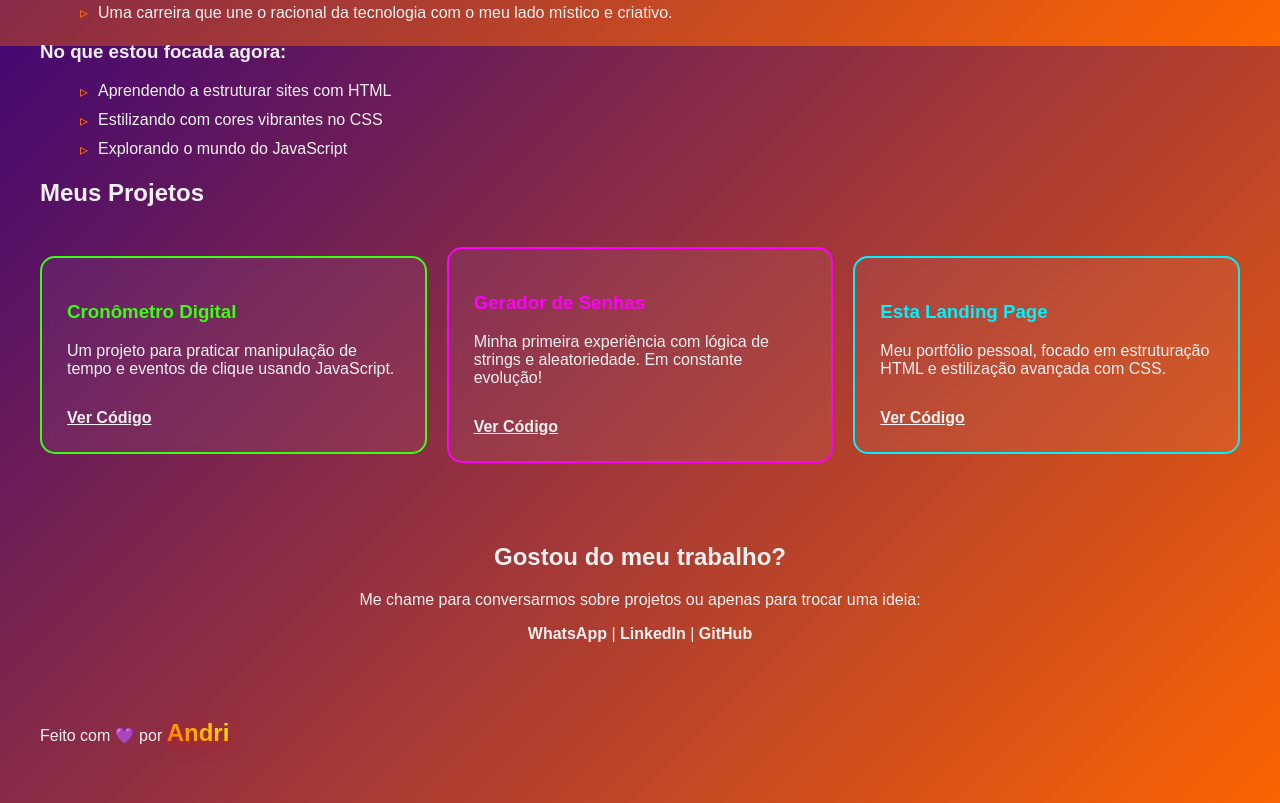
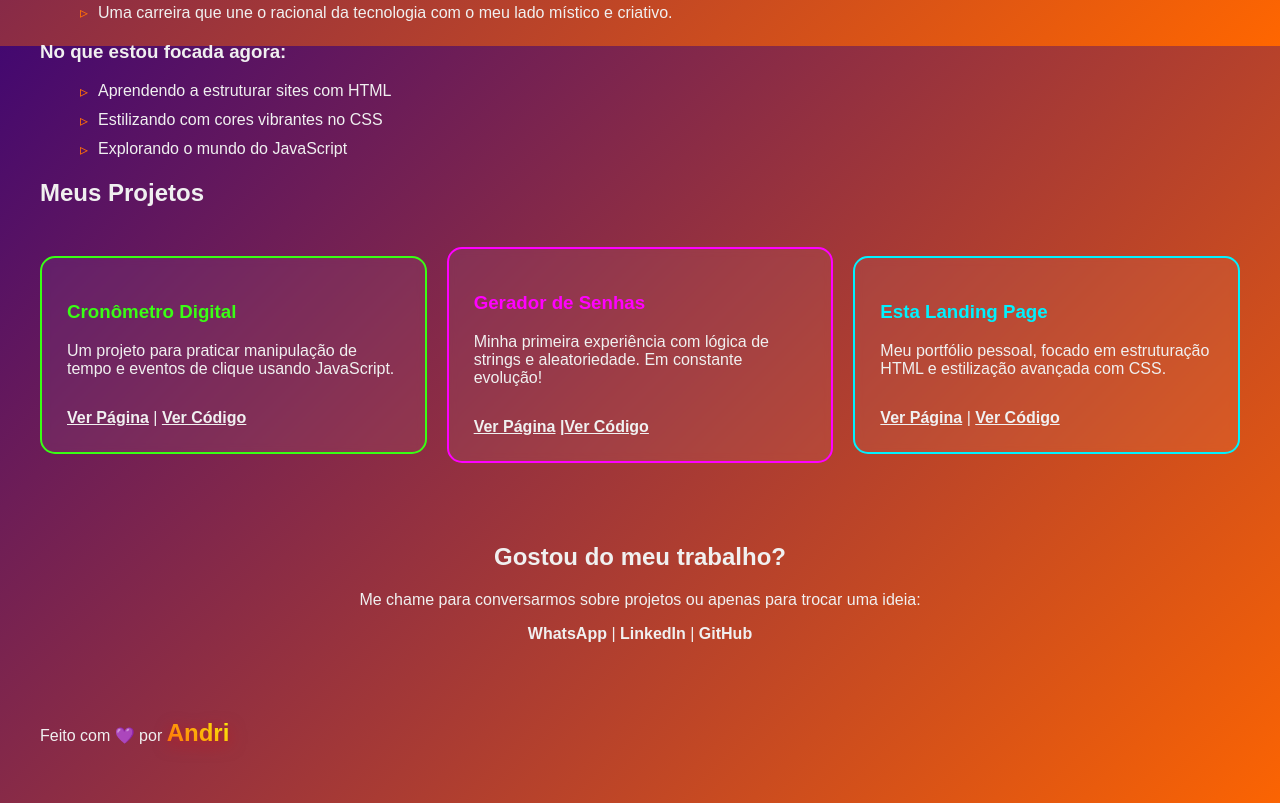
Before and after one commit to andriellyfreitas/Landing-Page, a plain HTML site: page index.html in a window 1280 px wide. Shown: the part 754-1557 px from the top of the page. Drawn offline with Linux system fonts and the light colour scheme; a script that the page names is missing.

Commit message:
ajuste dos links

```diff
--- a/index.html
+++ b/index.html
@@ -69,19 +69,26 @@
         <div class="projeto-card verde">
             <h3>Cronômetro Digital</h3>
             <p>Um projeto para praticar manipulação de tempo e eventos de clique usando JavaScript.</p>
+            <a href="https://andriellyfreitas.github.io/stopwatch/" class="link-projeto" target="_blank">Ver Página</a>
+            <span class="divisor">|</span>
             <a href="https://github.com/andriellyfreitas/stopwatch.git" class="link-projeto" target="_blank">Ver Código</a>
         </div>
 
         <div class="projeto-card rosa">
             <h3>Gerador de Senhas</h3>
             <p>Minha primeira experiência com lógica de strings e aleatoriedade. Em constante evolução!</p>
+             <a href="https://https://andriellyfreitas.github.io/Password-Generator/" class="link-projeto" target="_blank">Ver Página</a>
+             <a span class="divisor">|</span>
             <a href="https://github.com/andriellyfreitas/password-generator.git" class="link-projeto" target="_blank">Ver Código</a>
         </div>
 
         <div class="projeto-card azul">
             <h3>Esta Landing Page</h3>
             <p>Meu portfólio pessoal, focado em estruturação HTML e estilização avançada com CSS.</p>
+            <a href="https://andriellyfreitas.github.io/Landing-Page/" class="link-projeto" target="_blank">Ver Página</a>
+            <span class="divisor">|</span>
             <a href="https://github.com/andriellyfreitas/Landing-Page.git" class="link-projeto" target="_blank">Ver Código</a>
+
         </div>
 
     </div>
```
